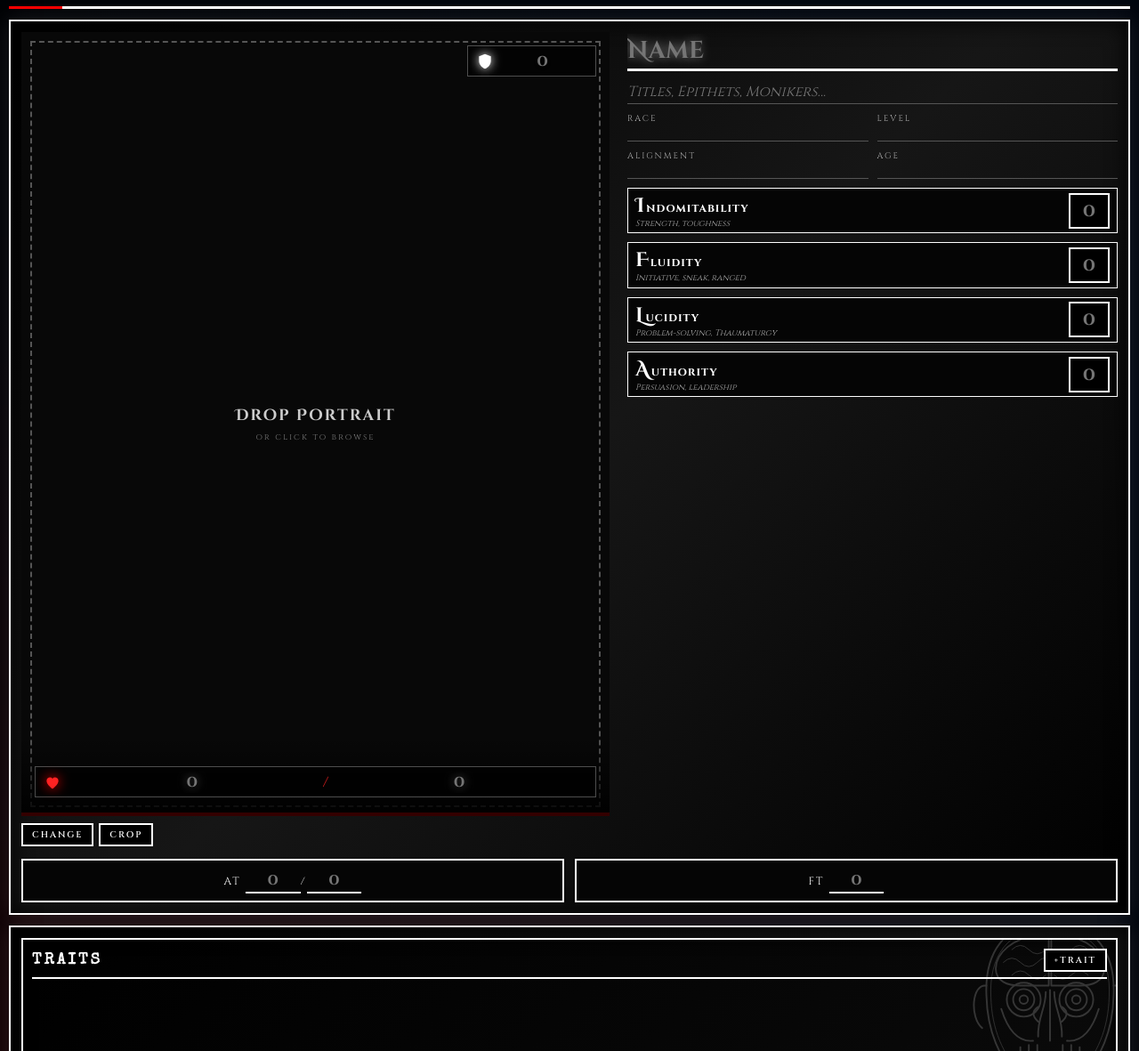
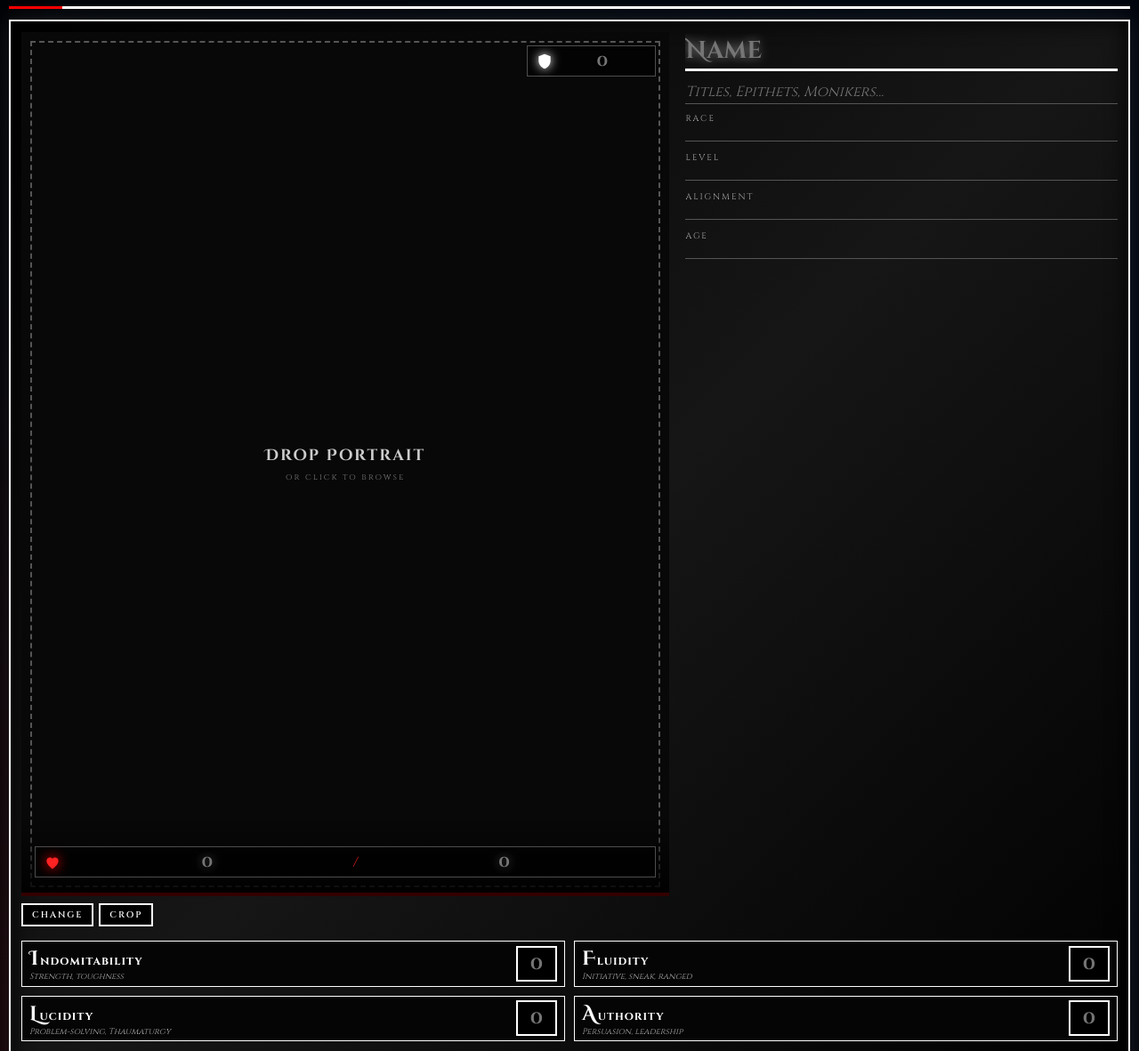
Before and after one commit to Tonguebreaker/Tonguebreaker, a plain HTML site: page index.html in a window 1280 px wide. Shown: the part 52-1233 px from the top of the page at 89% size. Drawn offline with nearby package versions, Linux system fonts and the light colour scheme; a web font is replaced by a local one.

Commit message:
index.html

```diff
--- a/index.html
+++ b/index.html
@@ -45,7 +45,8 @@ label{display:block;font-size:.6em;letter-spacing:2px;text-transform:uppercase;c
 label input{display:block;width:100%;font-size:1.5em;border-bottom:1px solid #555;padding:2px 0}
 
 /* left */
-.top{display:grid;grid-template-columns:minmax(0,1.2fr) minmax(0,1fr);gap:20px}
+.top{display:grid;grid-template-columns:minmax(0,1.5fr) minmax(0,1fr);gap:18px}
+.attrs{display:grid;grid-template-columns:1fr 1fr;gap:10px;margin-top:16px}
 #pf{position:relative;aspect-ratio:3/4;overflow:hidden;background:#080808}
 #pim{position:absolute;display:none;max-width:none;user-select:none;-webkit-user-drag:none;pointer-events:none}
 #pf.has #pim{display:block}#pf.has #ph{display:none}
@@ -68,7 +69,7 @@ label input{display:block;width:100%;font-size:1.5em;border-bottom:1px solid #55
 .side{display:flex;flex-direction:column;gap:10px;min-width:0}
 .nm{font:700 1.7em 'Cinzel Decorative',serif;text-shadow:0 0 12px rgba(255,255,255,.5);border-bottom:3px solid #fff;padding:2px 0;width:100%}
 .tt{font-style:italic;color:#ccc;border-bottom:1px solid #555;padding:2px 0;width:100%}
-.g2{display:grid;grid-template-columns:1fr 1fr;gap:10px}.g2 input{font-size:1.05em}
+.g2{display:grid;grid-template-columns:1fr;gap:12px}.g2 input{font-size:1.05em}
 .at{display:flex;align-items:center;gap:8px;border:1px solid #fff;padding:4px 8px;background:#050505;transition:.25s}
 .at:hover{border-color:#f00;box-shadow:0 0 14px rgba(255,0,0,.3)}
 .at b{font:700 1.7em 'Cinzel Decorative',serif;margin-right:1px}
@@ -156,11 +157,13 @@ label input{display:block;width:100%;font-size:1.5em;border-bottom:1px solid #55
      <label>Race<input data-f="race"></label><label>Level<input data-f="level"></label>
      <label>Alignment<input data-f="align"></label><label>Age<input data-f="age"></label>
     </div>
+   </div>
+  </div>
+  <div class="attrs">
     <div class="at"><span><b>I</b>ndomitability<small>Strength, toughness</small></span><input data-f="I" placeholder="0"></div>
     <div class="at"><span><b>F</b>luidity<small>Initiative, sneak, ranged</small></span><input data-f="F" placeholder="0"></div>
     <div class="at"><span><b>L</b>ucidity<small>Problem-solving, Thaumaturgy</small></span><input data-f="L" placeholder="0"></div>
     <div class="at"><span><b>A</b>uthority<small>Persuasion, leadership</small></span><input data-f="A" placeholder="0"></div>
-   </div>
   </div>
   <div class="sb">
    <div>AT <input data-f="at" placeholder="0">/<input data-f="mat" placeholder="0"></div>
```
